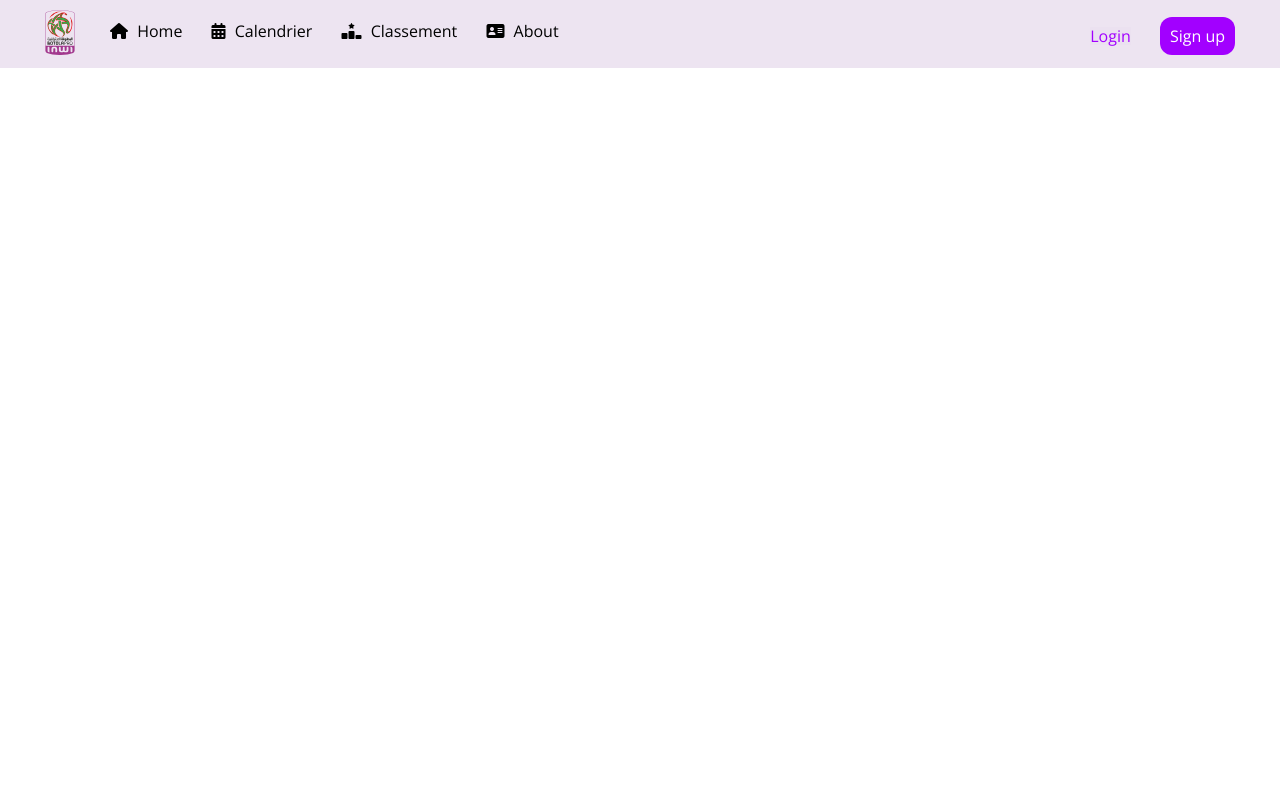
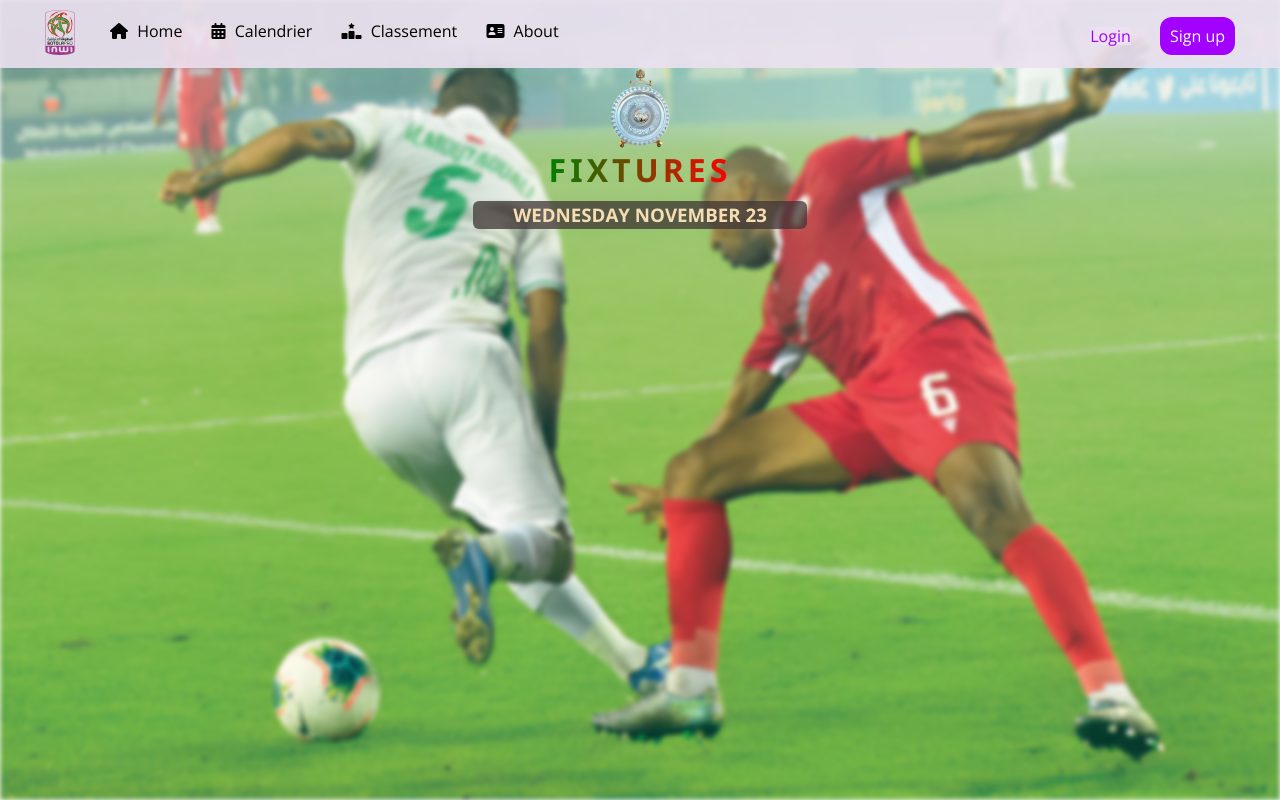
Before and after one commit to medrifai/BotolaProInwi, a plain HTML site: page html/calendrier.html in a window 1280 px wide. Drawn offline with nearby package versions, Linux system fonts and the light colour scheme.

Commit message:
End of title part in calendar page

```diff
--- a/css/calendrier.css
+++ b/css/calendrier.css
@@ -57,7 +57,7 @@
 /* End Global Rules */
 /* Start header */
 .header{
-    position: fixed;
+    /* position: fixed; */
     width: 100%;
     z-index: 1000;
     top: 0;
@@ -106,3 +106,50 @@ nav ul li a{
     box-shadow: 0 4px 8px rgba(0, 0, 0, 0.1);
 }
 /* End header */
+/* Start Calendar Page */
+/* .calendar{
+
+} */
+.calendar::before {
+    content: '';
+    position: absolute;
+    top: 0;
+    left: 0;
+    width: 100%;
+    height: 100%;
+    background-image: url('../ressources/imgs/bg-calendar-page.jpeg'); /* Remplacez 'votre-image.jpg' par le chemin de votre image */
+    background-size: cover;
+    filter: blur(2.5px); /* Applique un flou à l'image d'arrière-plan */
+    z-index: -1; /* Placez l'image d'arrière-plan en dessous du contenu */
+}
+.title{
+    display: flex;
+    flex-direction: column;
+    justify-content: center;
+    align-items: center;
+}
+.slogan h1 {
+    margin: 0;
+    background: linear-gradient(to right, green, red);
+    -webkit-background-clip: text;
+    background-clip: text;
+    color: transparent;
+    font-family: "Segoe UI", Tahoma, Geneva, Verdana, sans-serif;
+    font-weight: bold;
+    letter-spacing: 4px;
+}
+.content{
+    margin-top: 12px;
+    display: flex;
+    flex-direction: column;
+    justify-content: center;
+    align-items: center;
+}
+.time{
+    border-radius: 6px;
+    color: wheat;
+    background-color: rgb(63, 53, 53,0.75);
+    padding: 3px 40px;
+}
+
+/* End Calendar Page */
--- a/html/calendrier.html
+++ b/html/calendrier.html
@@ -38,5 +38,27 @@
         </div>
     </header>
 <!-- End header -->
+<!-- Start the Calendar Page -->
+<div class="calendar">
+    <div class="title">
+        <div class="logo-botola">
+            <img src="../ressources/imgs/logo-trophé-botola.png" alt="logo-trophé-botola" width="80px">
+        </div>
+        <div class="slogan">
+            <h1>FIXTURES</h1>
+        </div>
+    </div>
+    <div class="content">
+        <div class="time">
+            <h3>WEDNESDAY NOVEMBER 23</h3>
+        </div>
+        <div class="container">
+            <div class="matchs-calendar">
+
+            </div>
+        </div>
+    </div>
+</div>
+<!-- End the Calendar Page -->
 </body>
 </html>
```
Also changed, not shown: html/index.html (+1 -1 lines), ressources/imgs/bg-calendar-page.jpeg (added), ressources/imgs/logo-trophé-botola.png (added).
